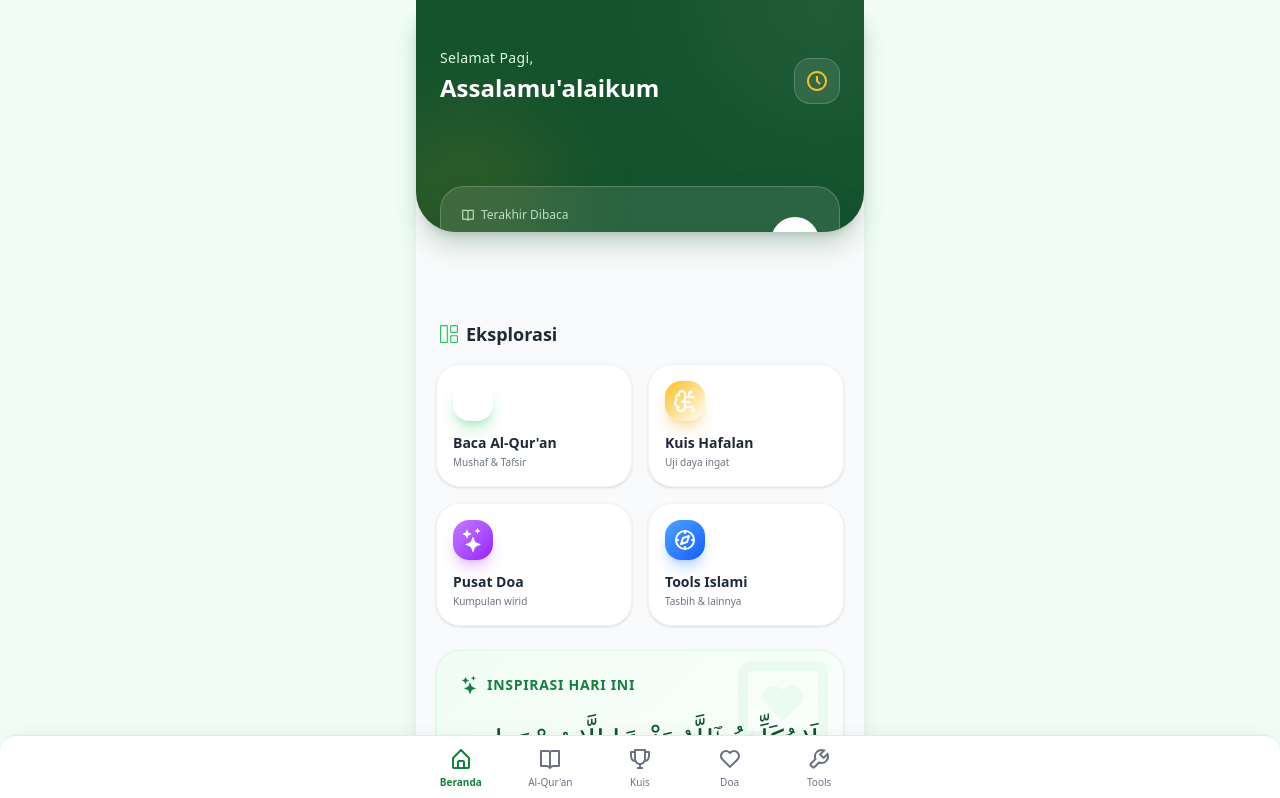
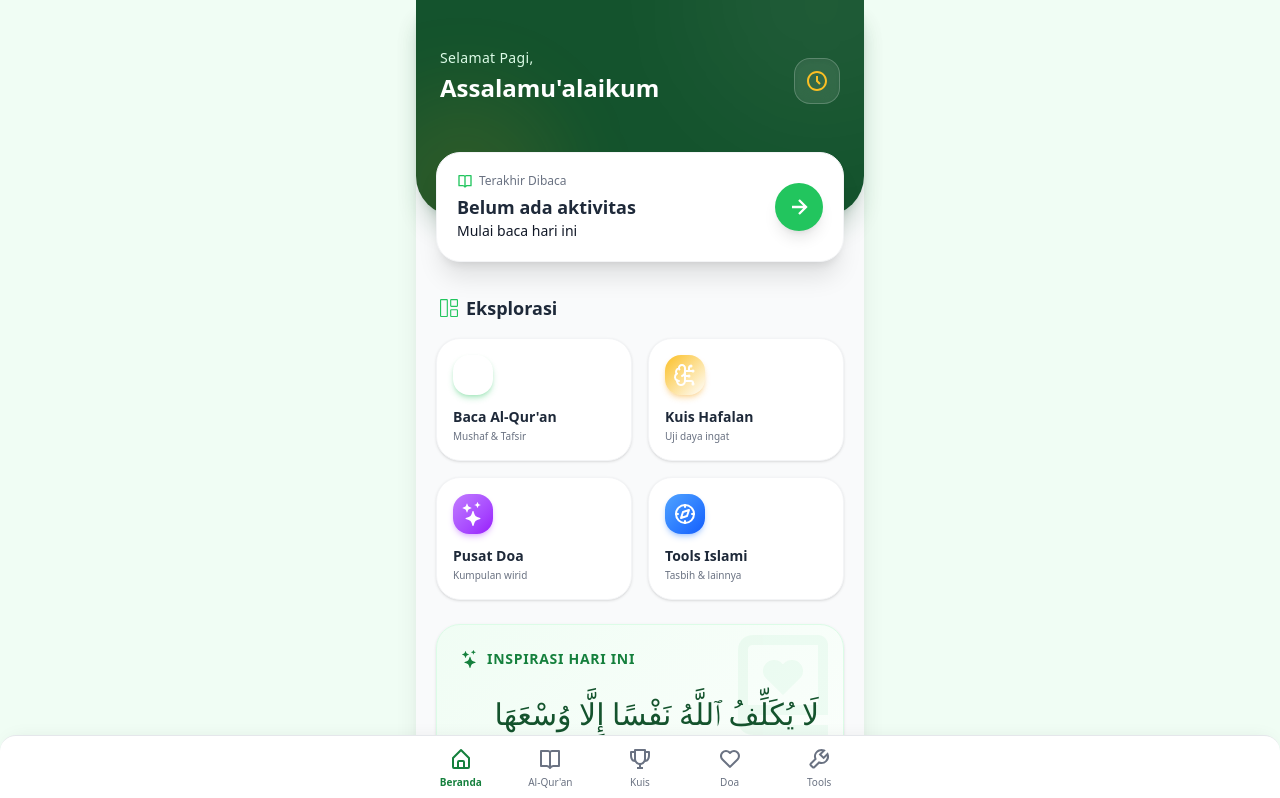
Before and after one commit to untungsetiawan476/quran-app, a Next.js app: page / in a window 1280 px wide. Shown: the top 798 px of the page. Built offline with nearby package versions, Linux system fonts and the light colour scheme; no server answers.

Commit message:
Update page.tsx

```diff
--- a/src/app/page.tsx
+++ b/src/app/page.tsx
@@ -34,22 +34,24 @@ export default function Home() {
     return () => clearTimeout(timer);
   }, []);
 
+  // PERBAIKAN: Menggunakan bg-gradient-to-br agar warna kotak ikon muncul
   const quickAccess = [
-    { title: "Baca Al-Qur'an", desc: "Mushaf & Tafsir", icon: <BiBookOpen size={24} />, path: '/quran', bg: 'bg-linear-to-br from-islamic-400 to-islamic-600', shadow: 'shadow-islamic-500/30' },
-    { title: "Kuis Hafalan", desc: "Uji daya ingat", icon: <LuBrainCircuit size={24} />, path: '/kuis', bg: 'bg-linear-to-br from-gold-400 to-gold-600', shadow: 'shadow-gold-500/30' },
-    { title: "Pusat Doa", desc: "Kumpulan wirid", icon: <BsStars size={24} />, path: '/doa', bg: 'bg-linear-to-br from-purple-400 to-purple-600', shadow: 'shadow-purple-500/30' },
-    { title: "Tools Islami", desc: "Tasbih & lainnya", icon: <TbCompass size={24} />, path: '/tools', bg: 'bg-linear-to-br from-blue-400 to-blue-600', shadow: 'shadow-blue-500/30' },
+    { title: "Baca Al-Qur'an", desc: "Mushaf & Tafsir", icon: <BiBookOpen size={24} />, path: '/quran', bg: 'bg-gradient-to-br from-islamic-400 to-islamic-600', shadow: 'shadow-islamic-500/30' },
+    { title: "Kuis Hafalan", desc: "Uji daya ingat", icon: <LuBrainCircuit size={24} />, path: '/kuis', bg: 'bg-gradient-to-br from-gold-400 to-gold-600', shadow: 'shadow-gold-500/30' },
+    { title: "Pusat Doa", desc: "Kumpulan wirid", icon: <BsStars size={24} />, path: '/doa', bg: 'bg-gradient-to-br from-purple-400 to-purple-600', shadow: 'shadow-purple-500/30' },
+    { title: "Tools Islami", desc: "Tasbih & lainnya", icon: <TbCompass size={24} />, path: '/tools', bg: 'bg-gradient-to-br from-blue-400 to-blue-600', shadow: 'shadow-blue-500/30' },
   ];
 
   return (
     <div className="min-h-screen bg-gray-50 dark:bg-gray-900 pb-24">
-      {/* 1. HERO SECTION (Gabungan Sapaan & Terakhir Dibaca bergaya Shadow Box) */}
+      {/* 1. HERO SECTION */}
+      <div className="relative">
+        {/* Background Hijau (Overflow Hidden ditaruh di sini saja agar tidak memotong kartu di bawahnya) */}
         <div className="bg-islamic-900 rounded-b-[2.5rem] pt-12 pb-24 px-6 relative overflow-hidden shadow-xl shadow-islamic-900/20">
-        {/* Ornamen 3D Layer di Background */}
           <div className="absolute top-0 right-0 w-64 h-64 bg-white/5 rounded-full blur-3xl -translate-y-1/2 translate-x-1/3"></div>
           <div className="absolute bottom-0 left-0 w-48 h-48 bg-gold-500/10 rounded-full blur-2xl translate-y-1/3 -translate-x-1/4"></div>
 
-        <div className="relative z-10 flex justify-between items-end mb-8">
+          <div className="relative z-10 flex justify-between items-end mb-4">
             <div>
               <h2 className="text-islamic-100 text-sm font-medium mb-1 tracking-wide">{greeting},</h2>
               <h1 className="text-2xl font-bold text-white">Assalamu&apos;alaikum</h1>
@@ -58,30 +60,31 @@ export default function Home() {
                <BiTimeFive className="text-gold-400" size={24} />
             </div>
           </div>
+        </div>
 
-        {/* Kartu Terakhir Dibaca Melayang (Floating Card) */}
-        <div className="absolute left-6 right-6 -bottom-16">
-          <div className="bg-white/10 backdrop-blur-xl border border-white/20 rounded-3xl p-5 shadow-2xl flex items-center justify-between group">
-            <div className="text-white">
-              <div className="flex items-center text-xs text-islamic-100 mb-1 opacity-80">
-                <BiBookOpen className="mr-1.5" size={14} /> Terakhir Dibaca
+        {/* Kartu Terakhir Dibaca (Ditarik ke atas menggunakan margin negatif -mt-16) */}
+        <div className="px-5 relative -mt-16 z-20">
+          <div className="bg-white dark:bg-gray-800 border border-gray-100 dark:border-gray-700 rounded-3xl p-5 shadow-xl flex items-center justify-between group">
+            <div>
+              <div className="flex items-center text-xs text-gray-500 dark:text-gray-400 mb-1">
+                <BiBookOpen className="mr-1.5 text-islamic-500" size={16} /> Terakhir Dibaca
               </div>
               {lastRead ? (
                 <>
-                  <h3 className="text-xl font-bold">{lastRead.surahName}</h3>
-                  <p className="text-sm text-gold-300">Ayat {lastRead.ayat}</p>
+                  <h3 className="text-xl font-bold text-gray-800 dark:text-white">{lastRead.surahName}</h3>
+                  <p className="text-sm text-islamic-600 dark:text-gold-400 font-medium">Ayat {lastRead.ayat}</p>
                 </>
               ) : (
                 <>
-                  <h3 className="text-lg font-bold">Belum ada aktivitas</h3>
-                  <p className="text-sm text-gold-300">Mulai baca hari ini</p>
+                  <h3 className="text-lg font-bold text-gray-800 dark:text-white">Belum ada aktivitas</h3>
+                  <p className="text-sm text-islamic-600 dark:text-gold-400 font-medium">Mulai baca hari ini</p>
                 </>
               )}
             </div>
 
             <Link
               href={lastRead ? `/quran/${lastRead.nomorSurah}#ayat-${lastRead.ayat}` : "/quran"}
-              className="bg-white text-islamic-800 hover:bg-gold-400 hover:text-white h-12 w-12 rounded-full flex items-center justify-center transition-all shadow-lg group-hover:scale-110 active:scale-95"
+              className="bg-islamic-500 text-white hover:bg-gold-500 h-12 w-12 rounded-full flex items-center justify-center transition-all shadow-lg group-hover:scale-110 active:scale-95 shrink-0"
             >
               <BiRightArrowAlt size={28} />
             </Link>
@@ -89,12 +92,9 @@ export default function Home() {
         </div>
       </div>
 
-      {/* Spacer untuk memberi ruang pada kartu yang melayang */}
-      <div className="h-20"></div>
-
-      <div className="px-5 space-y-6">
-        {/* 2. MENU CEPAT (Grid 3D) */}
-        <div className="mt-2">
+      <div className="px-5 mt-8 space-y-6">
+        {/* 2. MENU CEPAT */}
+        <div>
           <div className="flex items-center justify-between mb-4 px-1">
             <h3 className="text-lg font-bold text-gray-800 dark:text-white flex items-center">
               <BsGrid1X2 className="mr-2 text-islamic-500" size={18} /> Eksplorasi
@@ -104,7 +104,7 @@ export default function Home() {
             {quickAccess.map((item, idx) => (
               <Link href={item.path} key={idx} className="block group">
                 <div className="bg-white dark:bg-gray-800 p-4 rounded-3xl border border-gray-100 dark:border-gray-700 shadow-sm hover:shadow-lg transition-all duration-300 group-hover:-translate-y-1 relative overflow-hidden h-full">
-                  <div className={`w-10 h-10 ${item.bg} text-white rounded-2xl flex items-center justify-center mb-3 shadow-lg ${item.shadow} group-hover:scale-110 transition-transform`}>
+                  <div className={`w-10 h-10 ${item.bg} text-white rounded-2xl flex items-center justify-center mb-3 shadow-md ${item.shadow} group-hover:scale-110 transition-transform`}>
                     {item.icon}
                   </div>
                   <h4 className="font-bold text-gray-800 dark:text-white text-sm mb-0.5" dangerouslySetInnerHTML={{ __html: item.title }} />
@@ -115,12 +115,12 @@ export default function Home() {
           </div>
         </div>
 
-        {/* 3. JADWAL SHOLAT (Memanggil Komponen) */}
+        {/* 3. JADWAL SHOLAT */}
         <div className="relative">
           <PrayerTimes />
         </div>
 
-        {/* 4. AYAT HARIAN (Memanggil Komponen) */}
+        {/* 4. AYAT HARIAN */}
         <div className="relative pb-6">
           <AyatHarian />
         </div>
```
Lines whose indentation alone changed are shown as unchanged.
